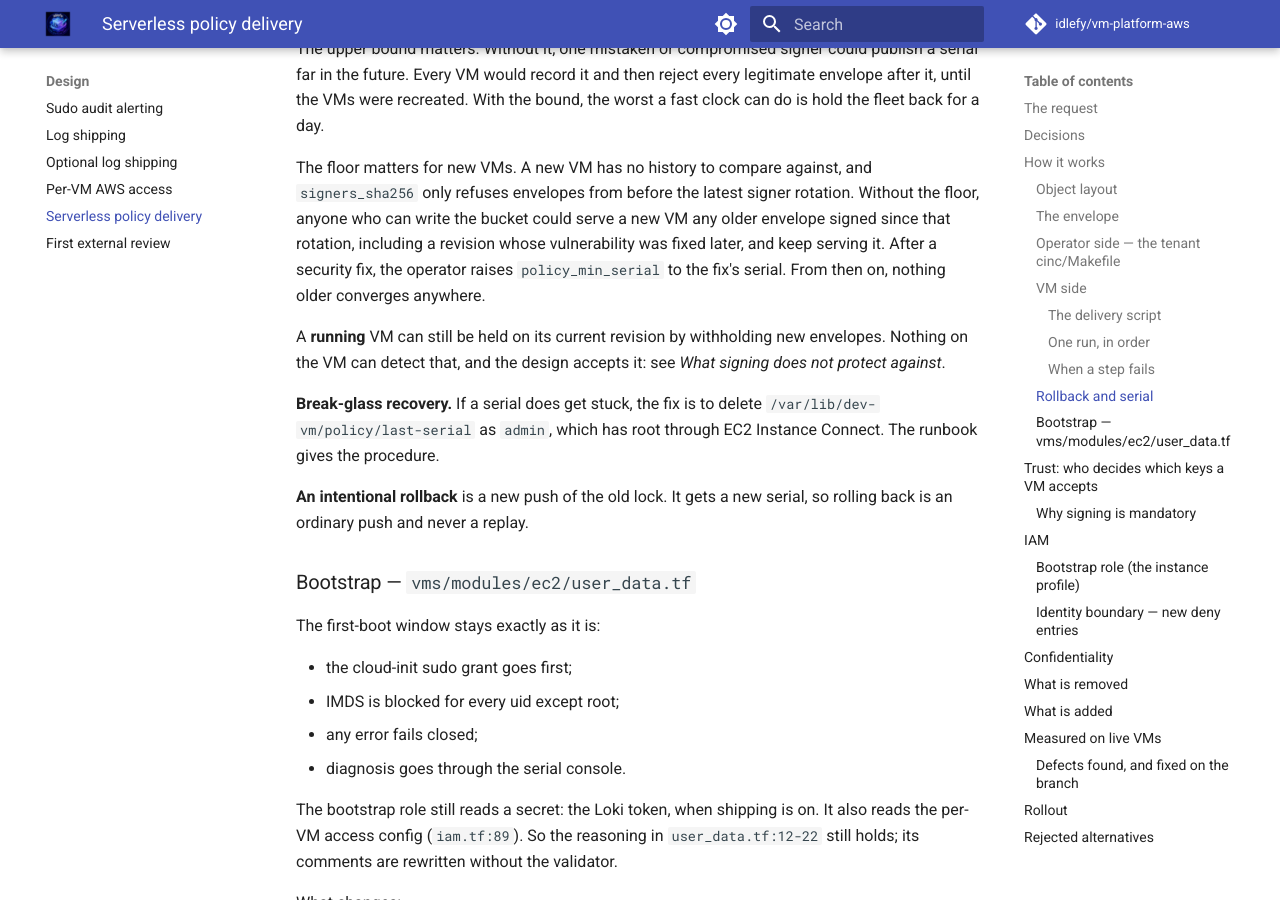
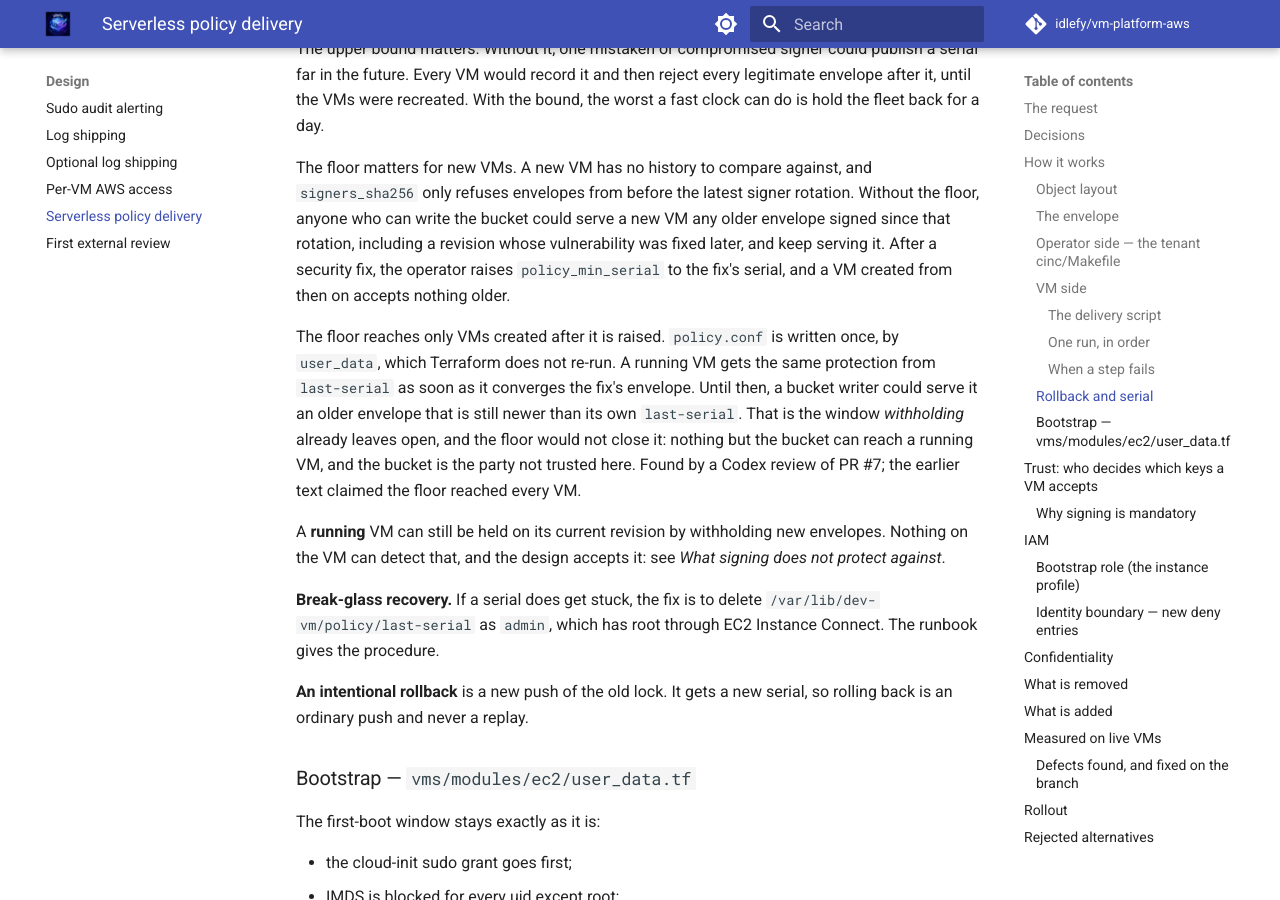
Before and after one commit to idlefy/vm-platform-aws, an MkDocs documentation site: the page built from docs/design/serverless-policy-delivery.md, in a window 1280 px wide and 900 px high, scrolled down 7522 px. Built offline with MkDocs 1.6.1 and Material for MkDocs 9.7.7, drawn with Linux system fonts in a browser that asks for light colours; comment, search, counter and statistics services are not loaded.

Commit message:
docs: the serial floor binds new VMs; running VMs rely on last-serial
policy_min_serial is written into policy.conf at first boot, and Terraform
does not re-run user_data, so raising it never reaches a running VM. The
runbook, the tfvars example and both variable descriptions said it did
("no VM, new or running"). A running VM refuses anything older once it
converges the fix, through last-serial; until then it is in the window that
withholding already leaves open, which no floor could close, since only the
bucket reaches a running VM. Found by a Codex review of PR #7.

Co-Authored-By: Claude Opus 5.5 <noreply@anthropic.com>
Claude-Session: https://claude.ai/code/session_01BM8nUCqTRMtBZbmfmpXv37

```diff
--- a/docs/design/serverless-policy-delivery.md
+++ b/docs/design/serverless-policy-delivery.md
@@ -340,8 +340,17 @@ and `signers_sha256` only refuses envelopes from before the latest signer
 rotation. Without the floor, anyone who can write the bucket could serve a new
 VM any older envelope signed since that rotation, including a revision whose
 vulnerability was fixed later, and keep serving it. After a security fix, the
-operator raises `policy_min_serial` to the fix's serial. From then on, nothing
-older converges anywhere.
+operator raises `policy_min_serial` to the fix's serial, and a VM created from
+then on accepts nothing older.
+
+The floor reaches only VMs created after it is raised. `policy.conf` is written
+once, by `user_data`, which Terraform does not re-run. A running VM gets the
+same protection from `last-serial` as soon as it converges the fix's envelope.
+Until then, a bucket writer could serve it an older envelope that is still
+newer than its own `last-serial`. That is the window *withholding* already
+leaves open, and the floor would not close it: nothing but the bucket can
+reach a running VM, and the bucket is the party not trusted here. Found by a
+Codex review of PR #7; the earlier text claimed the floor reached every VM.
 
 A **running** VM can still be held on its current revision by withholding new
 envelopes. Nothing on the VM can detect that, and the design accepts it: see
```
Also changed, not shown: docs/runbook.md (+6 -2 lines), 3 other files.
